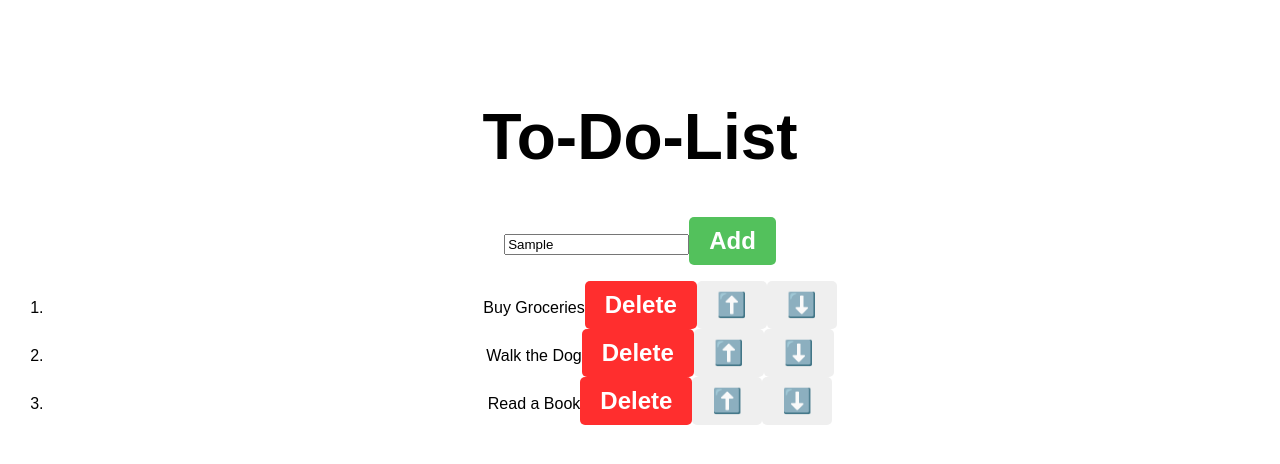
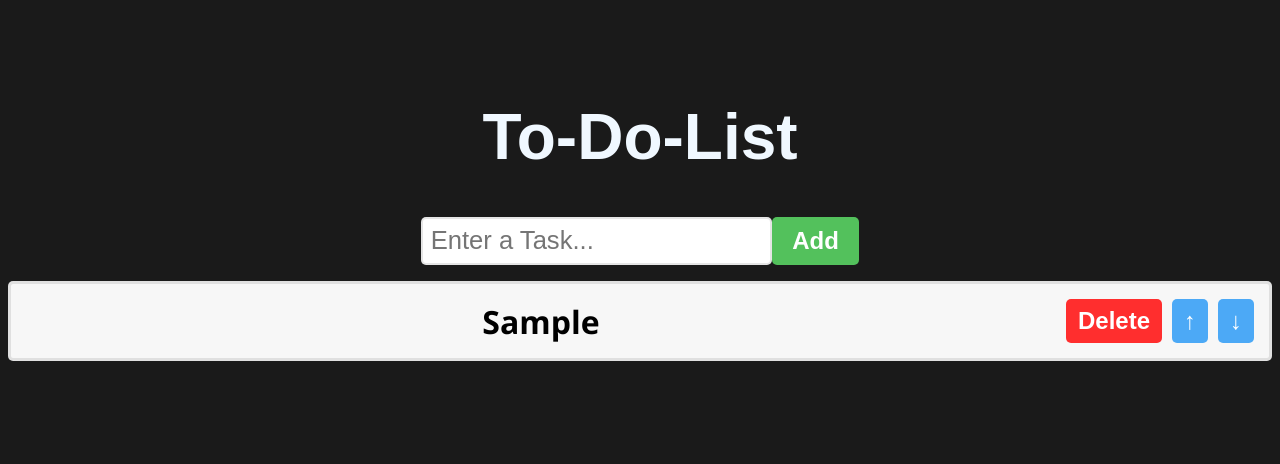
Before and after one commit to harshitxarc/fullstack-tut, a React (Vite) app: page / in a window 1280 px wide. Both pictures are taken after typing "Sample" into the empty fields and a click on the button "Add". Shown: the top 464 px of the page. Built offline with nearby package versions, Linux system fonts and the light colour scheme.

Commit message:
Update ToDoList component

```diff
--- a/src/ToDoListApp/ToDoList.css
+++ b/src/ToDoListApp/ToDoList.css
@@ -1,3 +1,7 @@
+body{
+    background-color: hsl(0, 0%, 10%);
+}
+
 .to-do-list{
     font-family: Arial, Helvetica, sans-serif;
     margin-top: 100px;
@@ -6,6 +10,7 @@
 
 h1{
     font-size: 4rem;
+    color: aliceblue;
 }
 
 button{
@@ -34,3 +39,52 @@ button{
 .delete-button:hover{
     background-color: hsl(0, 100%, 49%);
 }
+
+.move-button{
+    background-color: hsl(207, 90%, 63%);
+}
+
+.move-button:hover{
+    background-color: hsl(207, 90%, 53%);
+}
+
+input[type='text']{
+    font-size: 1.6rem;
+    padding: 7.5px;
+    border: 2px solid hsla(0, 0%, 80%, 0.5);
+    border-radius: 5px;
+    color: hsla(0, 0%, 0%, 1);
+}
+
+ol{
+    padding: 0;
+    /* list-style-type: none; */
+}
+
+li{
+    font-size: 2rem;
+    font-weight: bold;
+    padding: 15px;
+    background-color: hsla(0, 0%, 97%);
+    font-family: 'Segoe UI', Arial, sans-serif;
+    margin-bottom: 10px;
+    border: 3px solid hsla(0, 0%, 85%, 0.75);
+    border-radius: 5px;
+    display: flex;
+    align-items: center;
+}
+
+.text{
+    flex: 1;                /*This allows the text to take up available space*/
+
+    /* flex-grow: 1;
+    flex-shrink: 1;
+    flex-basis: 0; */
+}
+
+.delete-button, .move-button {
+    padding: 8px 12px;
+    font-size: 1.5rem;
+    margin-left: 10px;
+    border-radius: 5px;
+}
--- a/src/ToDoListApp/ToDoList.jsx
+++ b/src/ToDoListApp/ToDoList.jsx
@@ -3,20 +3,43 @@ import './ToDoList.css';
 
 function ToDoList(){
 
-    const [tasks, setTasks] = useState(["Buy Groceries", "Walk the Dog", "Read a Book"]);
+    const [tasks, setTasks] = useState([]);
     const [newTask, setNewTask] = useState();
 
     function handleInputChange(event){
         setNewTask(event.target.value);
     }
 
-    function addTask(event){}
+    function addTask(event){
 
-    function deleteTask(index){}
+        if(newTask.trim() !== "") {
+            setTasks(t => [...t, newTask]);
+            setNewTask("");
+        }
+    }
 
-    function moveUpTask(index){}
+    function deleteTask(index){
+        const updatedTasks = tasks.filter((_, i) => i !== index);
+        setTasks(updatedTasks);
+    }
 
-    function moveDownTask(index){}
+    function moveUpTask(index){
+        if(index > 0) {
+
+            const updatedTasks = [...tasks];
+            [updatedTasks[index], updatedTasks[index - 1]] = [updatedTasks[index - 1], updatedTasks[index]];
+            setTasks(updatedTasks);
+        }
+    }
+
+    function moveDownTask(index){
+                if(index < tasks.length - 1) {
+
+            const updatedTasks = [...tasks];
+            [updatedTasks[index], updatedTasks[index + 1]] = [updatedTasks[index + 1], updatedTasks[index]];
+            setTasks(updatedTasks);
+        }
+    }
 
     return(
         <div className = "to-do-list">
@@ -35,13 +58,16 @@ function ToDoList(){
                     <span className='text'>{task}</span>
                     <button
                         className="delete-button"
-                        onClick={() => deleteTask(index)}>Delete</button>
+                        onClick={() => deleteTask(index)}>Delete
+                    </button>
                     <button
-                        className="up-button"
-                        onClick={() => moveUpTask(index)}>⬆️</button>
+                        className="move-button"
+                        onClick={() => moveUpTask(index)}>↑
+                    </button>
                     <button
-                        className="down-button"
-                        onClick={() => moveDownTask(index)}>⬇️</button>
+                        className="move-button"
+                        onClick={() => moveDownTask(index)}>↓
+                    </button>
                 </li>
                 )}
             </ol>
```
